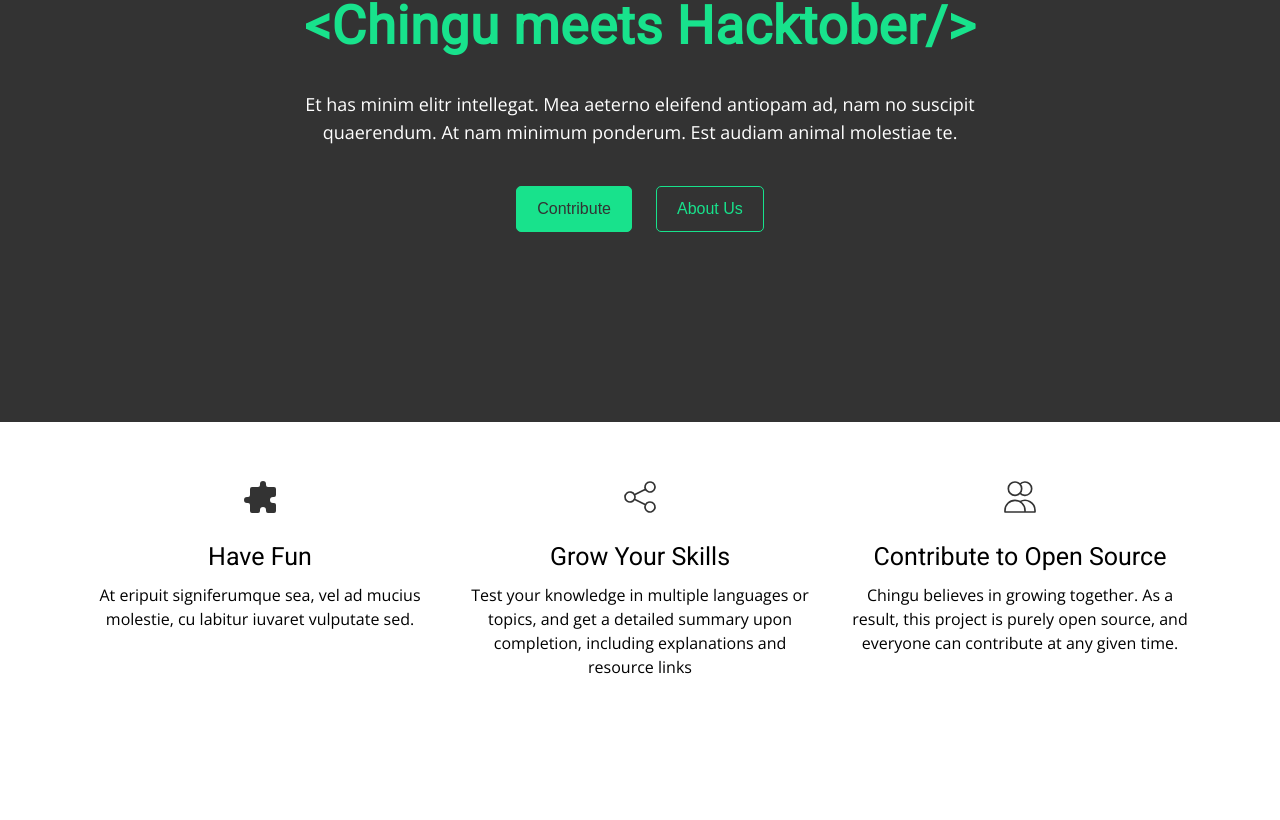
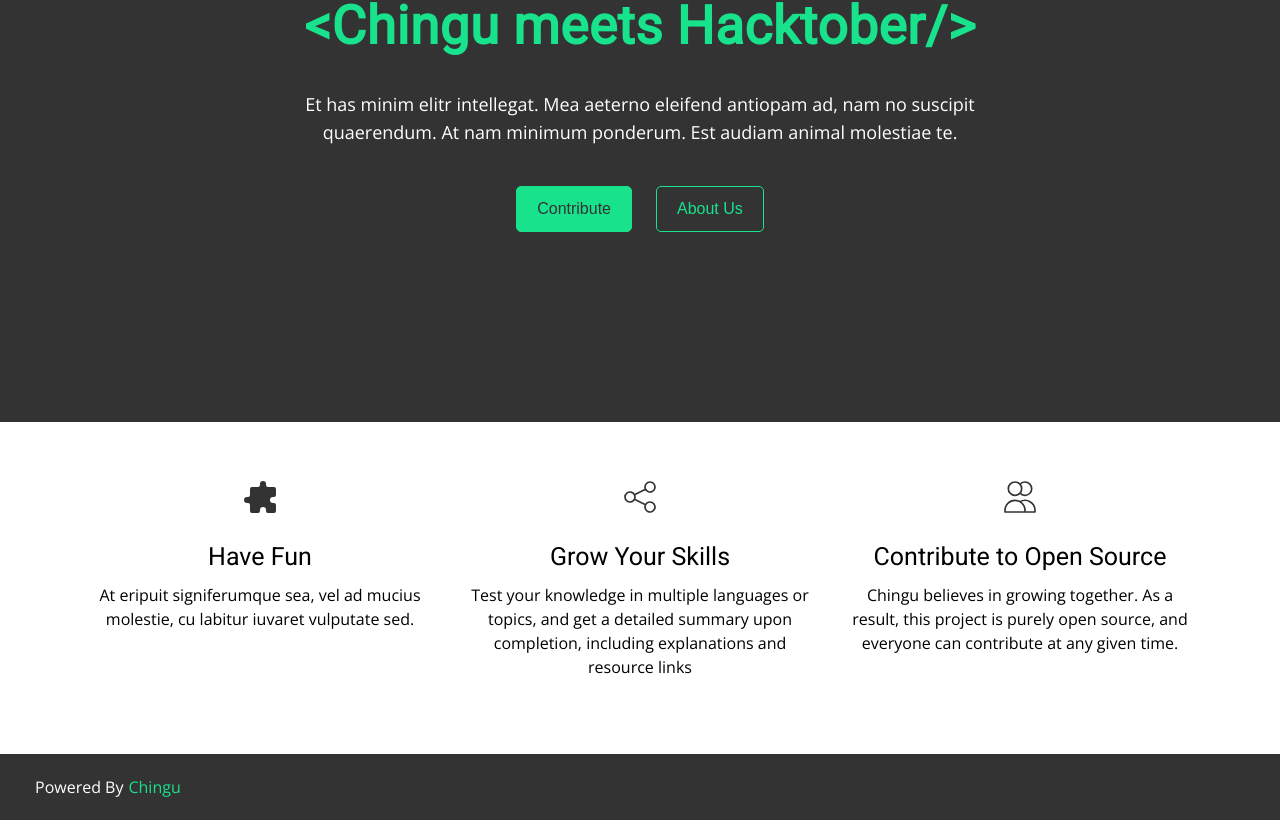
Before and after one commit to chingu-voyages/moonshot-chingu-quiz, a Next.js app in the folder client/: page / in a window 1280 px wide. Shown: the part 208-1028 px from the top of the page. Before the commit the page ends 962 px from the top, so only its background shows below. Built offline with nearby package versions, Linux system fonts and the light colour scheme.

Commit message:
adding footer component

```diff
--- /dev/null
+++ b/client/components/footer/Footer.js
@@ -0,0 +1,19 @@
+import React from "react";
+import Link from "next/link";
+
+import { Wrapper, ContentWrapper, HighlightLink } from "./styles";
+
+const Footer = () => {
+  return (
+    <Wrapper>
+      <ContentWrapper>
+        Powered By
+        <HighlightLink>
+          <Link href="https://chingu.io/">Chingu</Link>
+        </HighlightLink>
+      </ContentWrapper>
+    </Wrapper>
+  );
+};
+
+export default Footer;
--- /dev/null
+++ b/client/components/footer/styles.js
@@ -0,0 +1,21 @@
+import styled from "styled-components";
+
+export const Wrapper = styled.div`
+  width: 100%;
+  background-color: #333;
+  height: 66px;
+  display: flex;
+  align-items: center;
+`;
+
+export const ContentWrapper = styled.div`
+  width: 1440px;
+  max-width: calc(100% - 70px);
+  margin: 0 auto;
+  color: #fff;
+`;
+
+export const HighlightLink = styled.span`
+  color: #18e28c;
+  margin-left: 5px;
+`;
--- a/client/pages/_app.js
+++ b/client/pages/_app.js
@@ -3,17 +3,21 @@
   'Component' below = the page currently loaded (as in /quizzes).
 */
 
-import React from 'react';
+import React from "react";
 import "../styles/reset.css";
 import "../styles/globals.css";
+import Footer from "../components/footer/Footer";
 
 function MyApp({ Component, pageProps }) {
   const Header = Component.Header ? Component.Header : React.Fragment;
 
   return (
-    <Header>
-      <Component {...pageProps} />
-    </Header>
+    <>
+      <Header>
+        <Component {...pageProps} />
+      </Header>
+      <Footer />
+    </>
   );
 }
 
```
